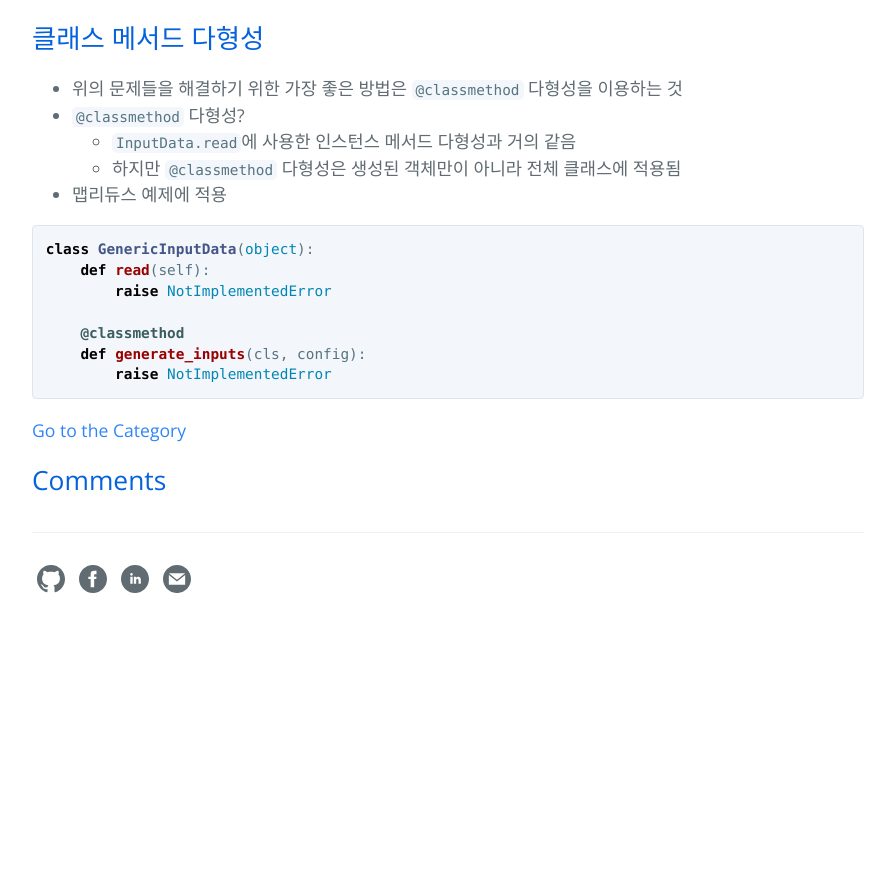
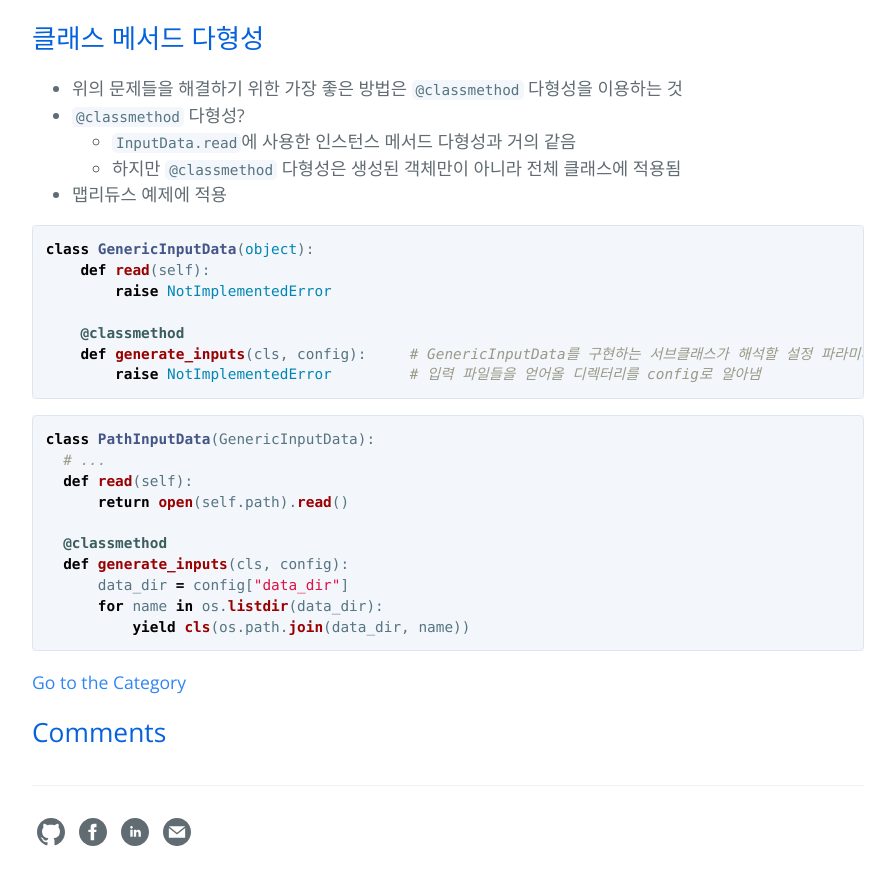
Before and after one commit to hcnoh/hcnoh.github.io, a Jekyll site: the page built from _posts/2018-10-04-effective-python-way24.md, in a window 1280 px wide and 900 px high, scrolled down 3251 px. Shown: the top 885 px of the window, without its empty margins (192-1087 px from the left). Built offline with Jekyll 4.4.1, drawn with Linux system fonts in a browser that asks for light colours; comment, search, counter and statistics services are not loaded; before the commit the page ends 3898 px from its top, so only the background shows below that.

Commit message:
Update 2018-10-04-effective-python-way24.md

````diff
--- a/_posts/2018-10-04-effective-python-way24.md
+++ b/_posts/2018-10-04-effective-python-way24.md
@@ -152,6 +152,19 @@ class GenericInputData(object):
         raise NotImplementedError
 
     @classmethod
-    def generate_inputs(cls, config):
-        raise NotImplementedError
+    def generate_inputs(cls, config):     # GenericInputData를 구현하는 서브클래스가 해석할 설정 파라미터들을 담은 딕셔너리를 입력 받음
+        raise NotImplementedError         # 입력 파일들을 얻어올 디렉터리를 config로 알아냄
 ```
+
+```python
+class PathInputData(GenericInputData):
+  # ...
+  def read(self):
+      return open(self.path).read()
+
+  @classmethod
+  def generate_inputs(cls, config):
+      data_dir = config["data_dir"]
+      for name in os.listdir(data_dir):
+          yield cls(os.path.join(data_dir, name))
+```
````
